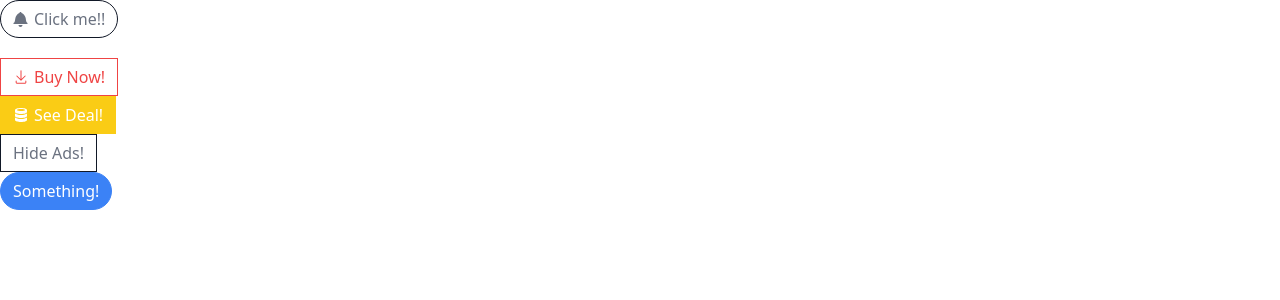
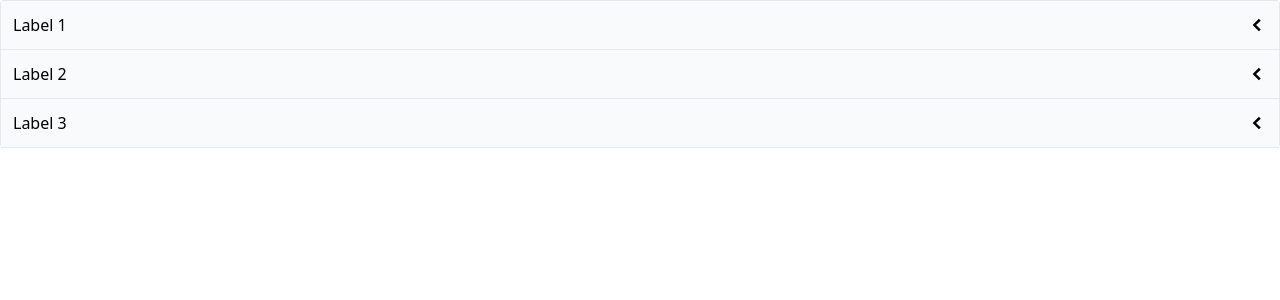
Before and after one commit to A1d0us/react-general, a React (Create React App) app: page / in a window 1280 px wide. Shown: the top 300 px of the page. Built offline with nearby package versions, Linux system fonts and the light colour scheme.

Commit message:
accordion

```diff
--- /dev/null
+++ b/src/App.jsx
@@ -0,0 +1,27 @@
+import Accordion from "./components/Accordion";
+
+function App() {
+  const items = [
+    {
+      id: '1',
+      label: 'Label 1',
+      content: 'Content 1'
+    },
+    {
+      id: '2',
+      label: 'Label 2',
+      content: 'Content 2'
+    },
+    {
+      id: '3',
+      label: 'Label 3',
+      content: 'Content 3'
+    },
+  ];
+
+  return (
+    <Accordion items={items}/>
+  );
+}
+
+export default App;
--- /dev/null
+++ b/src/components/Accordion.jsx
@@ -0,0 +1,40 @@
+import {useState} from "react";
+import {GoChevronDown, GoChevronLeft} from "react-icons/go";
+
+const Accordion = ({items}) => {
+  const [expandedIndex, setExpandedIndex] = useState(-1);
+
+  const handleClick = (nextIndex) => {
+    setExpandedIndex(currentIndex => {
+      return currentIndex === nextIndex ? -1 : nextIndex;
+    });
+  }
+
+  const renderedItems = items.map((item, index) => {
+    const isExpanded = index === expandedIndex;
+    const icon = <span className="text-xl">
+      {isExpanded ? <GoChevronDown/> : <GoChevronLeft/>}
+    </span>
+
+    return (
+      <div key={item.id}>
+        <div
+          className="flex justify-between p-3 bg-gray-50 border-b items-center cursor-pointer"
+          onClick={_ => handleClick(index)}
+        >
+          {item.label}
+          {icon}
+        </div>
+        {isExpanded && <div className="border-b p-5">{item.content}</div>}
+      </div>
+    );
+  });
+
+  return (
+    <div className="border-x border-t rounded">
+      {renderedItems}
+    </div>
+  )
+}
+
+export default Accordion;
--- a/src/components/Button.tsx
+++ b/src/components/Button.tsx
@@ -1,5 +1,6 @@
 import type { FunctionComponent } from "react";
 import className from "classnames";
+import React from "react";
 
 type ExcludeFromTuple<T extends any[], U> = {
   [K in keyof T]: T[K] extends U ? never : T[K];
--- a/src/App.tsx
+++ b/src/pages/ButtonPage.jsx
@@ -1,7 +1,7 @@
 import { GoBell, GoDownload, GoDatabase } from "react-icons/go";
-import Button from "./components/Button";
+import Button from "../components/Button";
 
-function App() {
+const ButtonPage = () => {
   const handleClick = () => {
     console.log("Clicked!");
   };
@@ -46,4 +46,4 @@
   );
 }
 
-export default App;
+export default ButtonPage;
```
